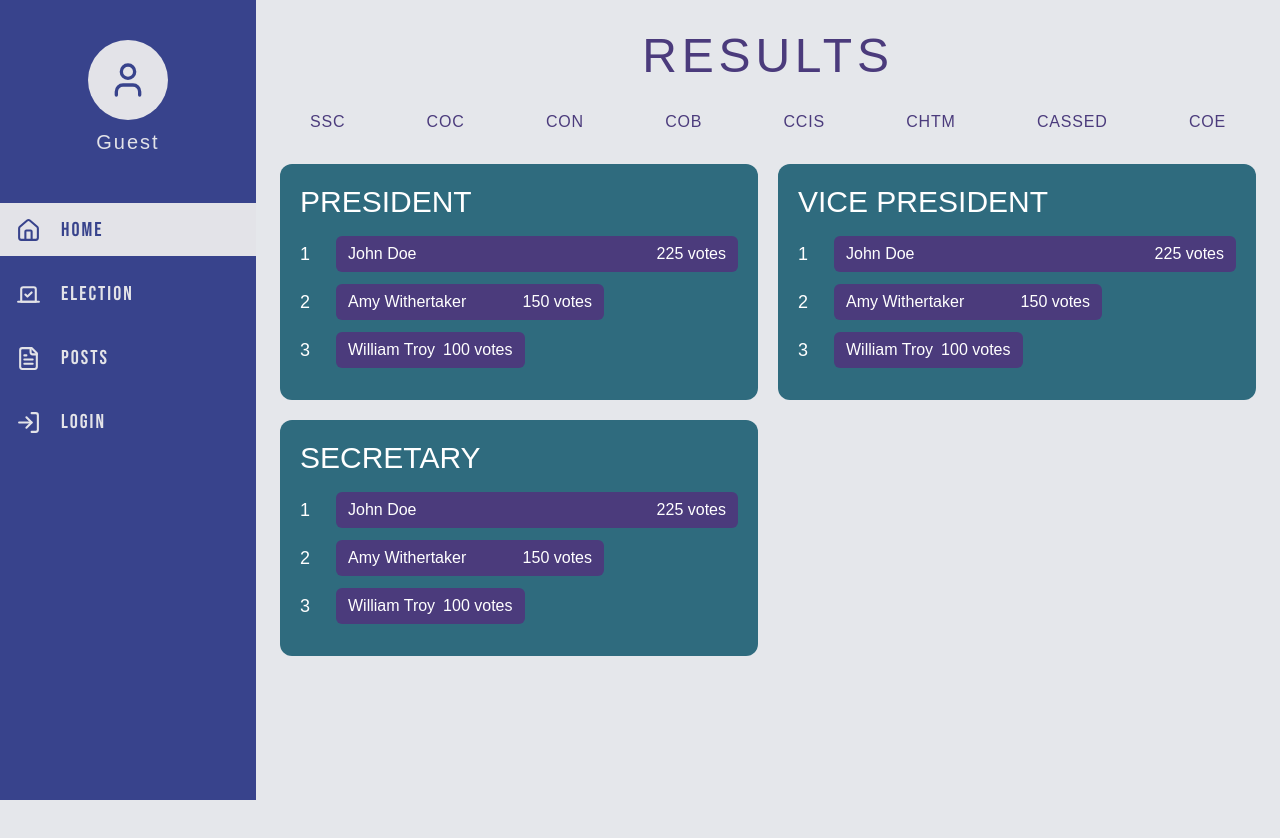
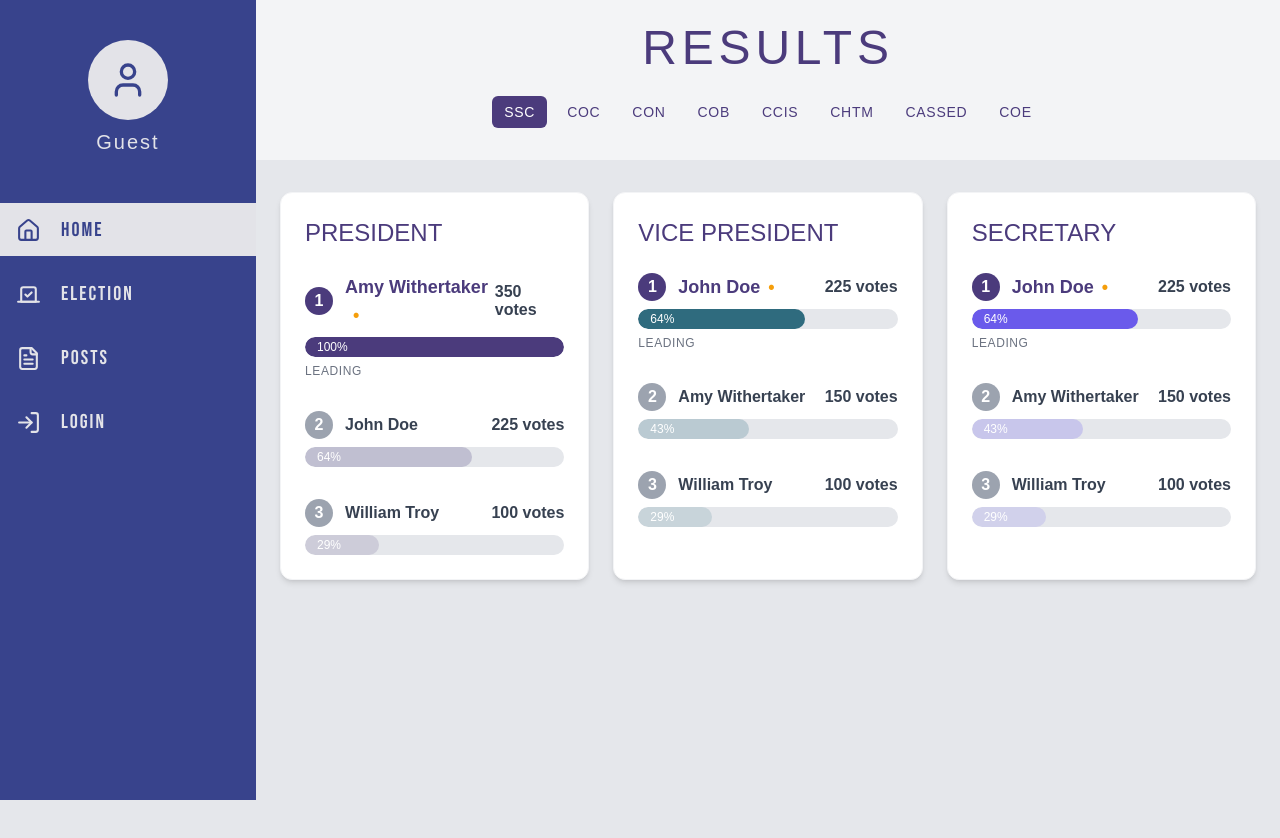
Before and after one commit to kDanil0/capstone_voting-main, a React (Vite) app: page / in a window 1280 px wide. Shown: the top 838 px of the page. Built offline with nearby package versions, Linux system fonts and the light colour scheme; a web font is replaced by a local one.

Commit message:
Enhance Dashboard component with candidate sorting, dynamic colors, and improved layout. Updated vote counts and added percentage display for candidates.

```diff
--- a/src/Components/Dashboard.jsx
+++ b/src/Components/Dashboard.jsx
@@ -1,14 +1,16 @@
 import React from "react";
+import { TrophyFilled, CrownOutlined } from "@ant-design/icons";
 
 const Dashboard = () => {
+  // Sort the candidates by votes in descending order for each position
   const positions = [
     {
       title: "PRESIDENT",
       candidates: [
         { name: "John Doe", votes: 225 },
-        { name: "Amy Withertaker", votes: 150 },
+        { name: "Amy Withertaker", votes: 350 },
         { name: "William Troy", votes: 100 },
-      ],
+      ].sort((a, b) => b.votes - a.votes), // Sort in descending order
     },
     {
       title: "VICE PRESIDENT",
@@ -16,7 +18,7 @@ const Dashboard = () => {
         { name: "John Doe", votes: 225 },
         { name: "Amy Withertaker", votes: 150 },
         { name: "William Troy", votes: 100 },
-      ],
+      ].sort((a, b) => b.votes - a.votes), // Sort in descending order
     },
     {
       title: "SECRETARY",
@@ -24,71 +26,144 @@ const Dashboard = () => {
         { name: "John Doe", votes: 225 },
         { name: "Amy Withertaker", votes: 150 },
         { name: "William Troy", votes: 100 },
-      ],
+      ].sort((a, b) => b.votes - a.votes), // Sort in descending order
     },
     // Add more positions if needed to fill the space
   ];
 
-  const ResultCard = ({ title, candidates }) => (
-    <div className="bg-[#2F6B7E] p-5 rounded-xl h-full">
-      <h2 className="text-white text-3xl font-climate mb-4">{title}</h2>
-      {candidates.map((candidate, index) => (
-        <div key={index} className="mb-3">
-          <div className="flex items-center gap-3">
-            <span className="text-white text-lg w-6">{index + 1}</span>
+  // Get the maximum votes for percentage calculation
+  const maxVotes = Math.max(
+    ...positions.flatMap((p) => p.candidates.map((c) => c.votes))
+  );
+
+  // Function to generate a gradient color based on position
+  const getPositionColor = (index) => {
+    const colors = ["#4B3B7C", "#2F6B7E", "#6A5AEB", "#5F7AD9"];
+    return colors[index % colors.length];
+  };
+
+  // Function to get rank label with appropriate styling
+  const getRankLabel = (index) => {
+    if (index === 0) return "1st";
+    if (index === 1) return "2nd";
+    if (index === 2) return "3rd";
+    return `${index + 1}th`;
+  };
+
+  const ResultCard = ({ title, candidates, colorIndex }) => {
+    const mainColor = getPositionColor(colorIndex);
+
+    return (
+      <div className="bg-white p-6 rounded-xl shadow-md h-full border border-gray-100">
+        <h2 className="text-[#4B3B7C] text-2xl font-climate mb-6">{title}</h2>
+        <div className="space-y-8">
+          {candidates.map((candidate, index) => {
+            const percentage = (candidate.votes / maxVotes) * 100;
+
+            return (
+              <div key={index} className="w-full">
+                <div className="flex items-center gap-3 mb-2">
+                  <div
+                    className={`flex items-center justify-center w-7 h-7 rounded-full text-white font-bold ${
+                      index === 0 ? "bg-[#4B3B7C]" : "bg-gray-400"
+                    }`}
+                  >
+                    {index + 1}
+                  </div>
                   <div className="flex-1">
-              <div
-                className="bg-[#4B3B7C] text-white px-3 py-1.5 rounded-md flex justify-between items-center"
-                style={{
-                  width: `${(candidate.votes / 225) * 100}%`,
-                  minWidth: "fit-content",
-                  transition: "width 0.5s ease-in-out",
-                }}
+                    <div className="flex flex-col sm:flex-row sm:items-center sm:justify-between w-full">
+                      <span
+                        className={`font-bold ${
+                          index === 0
+                            ? "text-[#4B3B7C] text-lg"
+                            : "text-gray-700 text-base"
+                        }`}
                       >
-                <span className="font-medium text-base">{candidate.name}</span>
-                <span className="text-base ml-2">{candidate.votes} votes</span>
+                        {candidate.name}
+                        {index === 0 && (
+                          <span className="inline-block ml-2 text-amber-500">
+                            •
+                          </span>
+                        )}
+                      </span>
+                      <span className="font-semibold text-gray-700">
+                        {candidate.votes} votes
+                      </span>
                     </div>
                   </div>
                 </div>
+                <div className="w-full bg-gray-200 rounded-full h-5 overflow-hidden">
+                  <div
+                    className="h-full rounded-full transition-all duration-700 ease-in-out flex items-center pl-3"
+                    style={{
+                      width: `${Math.max(percentage, 15)}%`, // Ensure there's always space for text
+                      backgroundColor:
+                        index === 0
+                          ? mainColor
+                          : `${mainColor}${Math.round(80 - index * 20).toString(
+                              16
+                            )}`,
+                      transition: "width 1s ease-in-out",
+                    }}
+                  >
+                    {percentage > 20 && (
+                      <span className="text-white text-xs font-medium">
+                        {Math.round(percentage)}%
+                      </span>
+                    )}
                   </div>
-      ))}
+                </div>
+                {index === 0 && (
+                  <div className="mt-1">
+                    <span className="text-xs text-gray-500 font-medium uppercase tracking-wider">
+                      Leading
+                    </span>
+                  </div>
+                )}
               </div>
             );
+          })}
+        </div>
+      </div>
+    );
+  };
 
   return (
     <div className="flex flex-col w-full">
-      <div className="bg-gray-200 px-8 pt-10 -mx-8 -mt-8">
+      <div className="bg-gray-100 px-8 py-8 -mx-8 -mt-8 mb-8">
         <h1 className="text-[#4B3B7C] text-5xl font-climate text-center tracking-widest">
           RESULTS
         </h1>
-      </div>
 
-      {/* Main content */}
-      <div className="flex-grow">
-        <div className="mb-6">
-          <div className="flex justify-between w-full mb-4 px-4">
+        <div className="flex flex-wrap justify-center mt-6 gap-2">
           {["SSC", "COC", "CON", "COB", "CCIS", "CHTM", "CASSED", "COE"].map(
-              (college) => (
-                <span
+            (college, index) => (
+              <button
                 key={college}
-                  className="text-[#4B3B7C] font-climate text-base tracking-wider px-3 py-1 border-2 border-transparent hover:border-[#4B3B7C] hover:bg-[#f8f5ff] hover:text-[#2F6B7E] cursor-pointer transition-all duration-300 rounded-md"
+                className={`text-[#4B3B7C] font-climate text-sm tracking-wider px-3 py-1.5 rounded-md
+                  ${
+                    index === 0
+                      ? "bg-[#4B3B7C] text-white"
+                      : "hover:bg-[#f8f5ff]"
+                  }
+                  transition-all duration-300`}
               >
                 {college}
-                </span>
+              </button>
             )
           )}
         </div>
       </div>
 
-        <div className="grid grid-cols-2 gap-5">
+      <div className="grid grid-cols-1 md:grid-cols-2 lg:grid-cols-3 gap-6">
         {positions.map((position, index) => (
           <ResultCard
             key={index}
             title={position.title}
             candidates={position.candidates}
+            colorIndex={index}
           />
         ))}
-        </div>
       </div>
     </div>
   );
```
Lines whose indentation alone changed are shown as unchanged.
